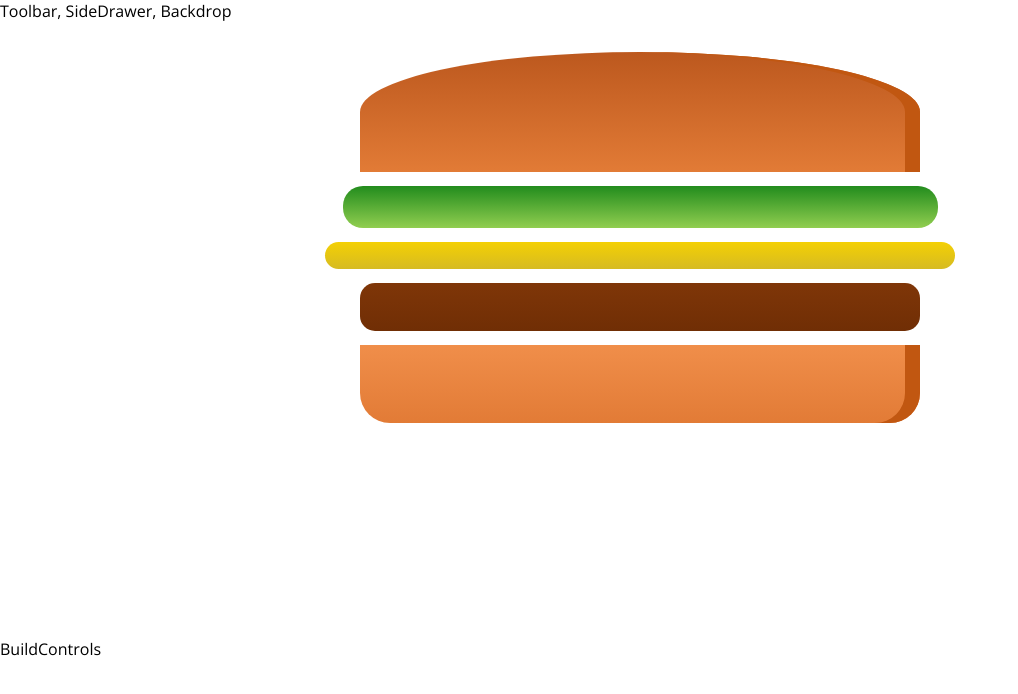
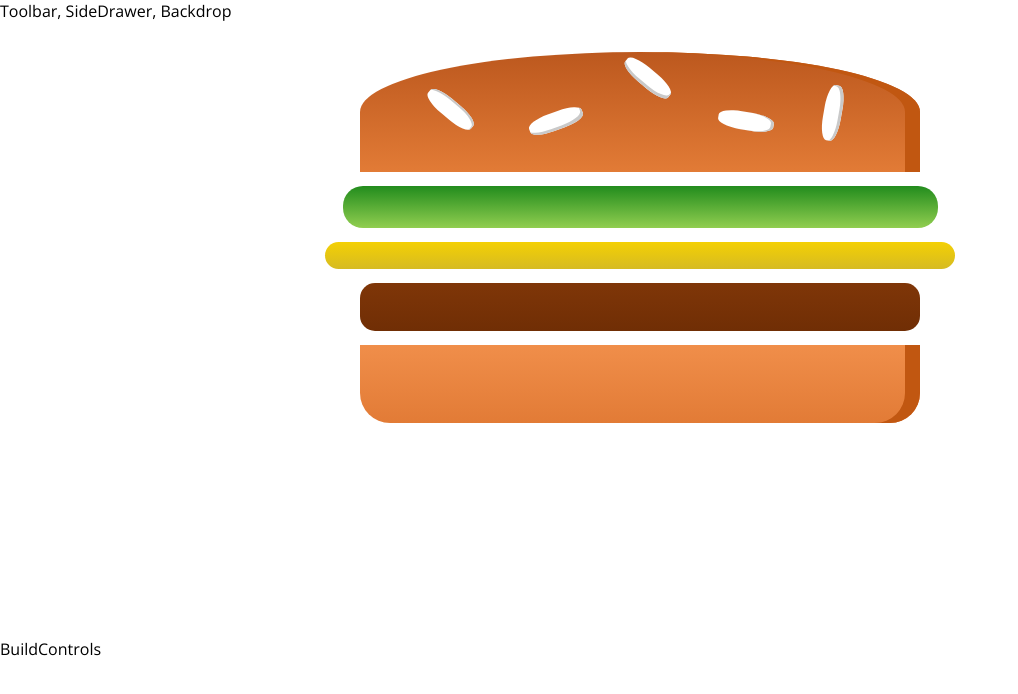
Before and after one commit to javiergranados/burger-builder, a React app: page / in a window 1280 px wide. Shown: the top 694 px of the page, without its empty margins (0-1018 px from the left). Built offline with nearby package versions, Linux system fonts and the light colour scheme.

Commit message:
Renamed CSS classes in component

```diff
--- a/src/components/Burger/BurgerIngredient/BurgerIngredient.js
+++ b/src/components/Burger/BurgerIngredient/BurgerIngredient.js
@@ -7,11 +7,11 @@ const burgerIngredient = props => {
   let ingredient = null
 
   if (props.type) {
-    if (props.type === 'BreadTop') {
+    if (props.type === 'breadTop') {
       ingredient = (
         <div className={classes[props.type]}>
-          <div className={classes.Seeds1} />
-          <div className={classes.Seeds2} />
+          <div className={classes.seeds1} />
+          <div className={classes.seeds2} />
         </div>
       )
     } else {
```
